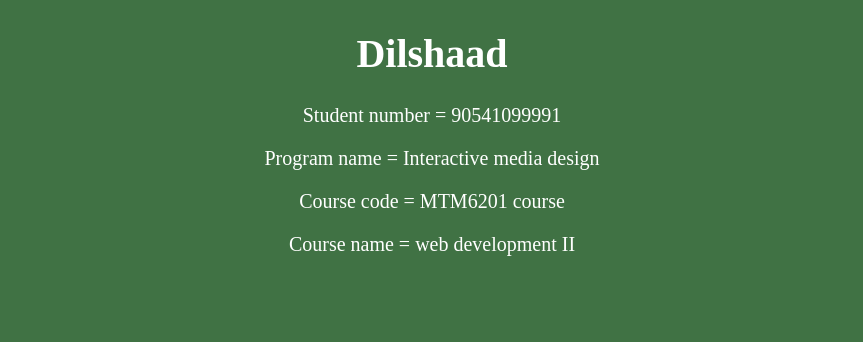
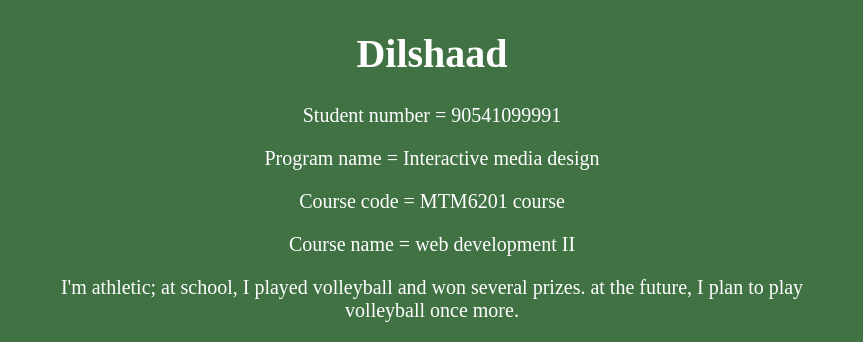
Before and after one commit to Dilshaad1/mtm6201-week1, a plain HTML site: page index.html in a window 1280 px wide. Shown: the part 946-1288 px from the top of the page, without its empty margins (208-1071 px from the left). Before the commit the page ends 1222 px from the top, so only its background shows below. Drawn offline with Linux system fonts and the light colour scheme.

Commit message:
index.html

```diff
--- a/index.html
+++ b/index.html
@@ -16,7 +16,7 @@
         <p> Program name = Interactive media design</p>
          <p> Course code = MTM6201 course </p>
         <p>Course name = web development II</p>
-
+        <p> I'm athletic; at school, I played volleyball and won several prizes. at the future, I plan to play volleyball once more.</p>
     </div>
     </main>
 </body>
```
